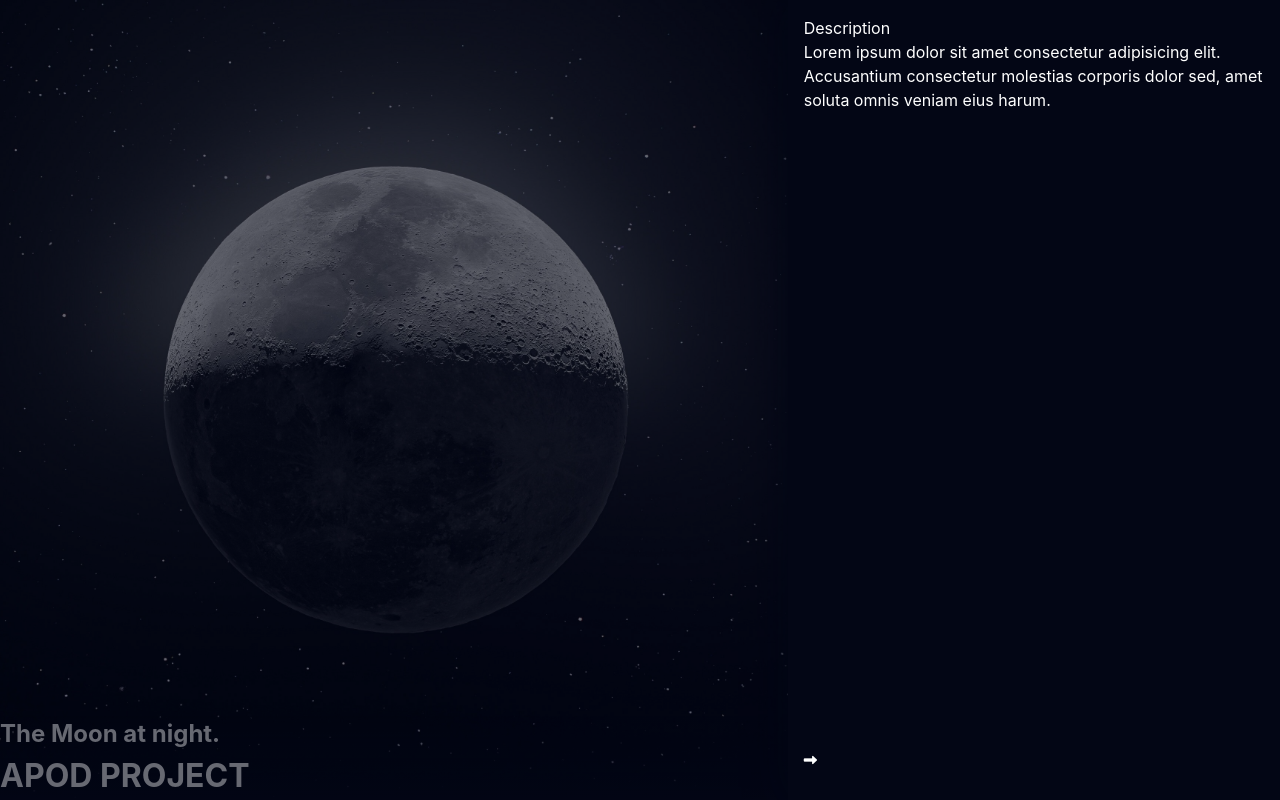
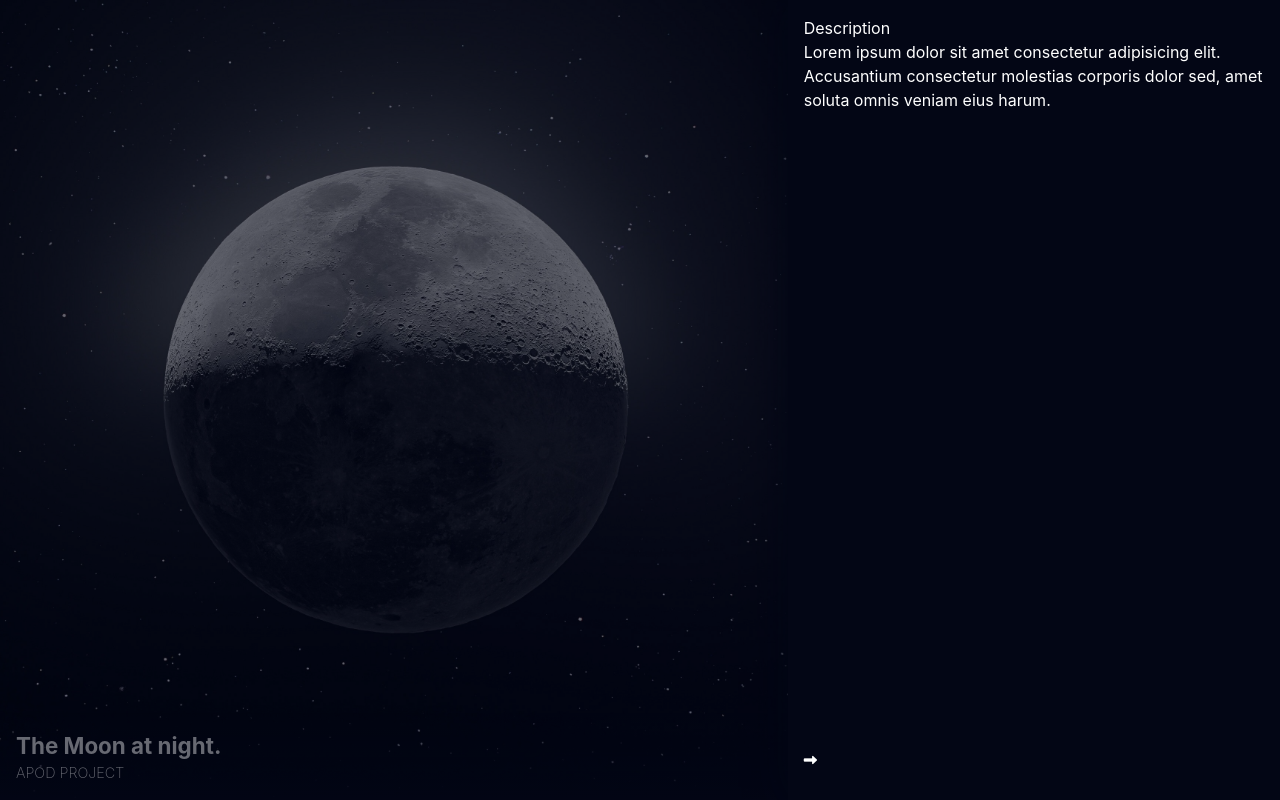
Before and after one commit to rlal2022/nasa-app, a React (Vite) app: page / in a window 1280 px wide. Built offline with nearby package versions, Linux system fonts and the light colour scheme.

Commit message:
toggle sidebar functionality

```diff
--- a/src/App.jsx
+++ b/src/App.jsx
@@ -1,14 +1,23 @@
+import { useState } from "react";
 import Footer from "./components/Footer";
 import Main from "./components/Main";
 import SideBar from "./components/SideBar";
 import "./index.css";
 
 function App() {
+  const [showModal, setShowModal] = useState(true);
+
+  function handleToggleModal() {
+    setShowModal(!showModal);
+  }
+
   return (
     <>
       <Main />
-      <SideBar></SideBar>
-      <Footer />
+      {/* conditional rendering sidebar*/}
+      {showModal && <SideBar handleToggleModal={handleToggleModal} />}
+
+      <Footer showModal={showModal} />
     </>
   );
 }
--- a/src/components/Footer.jsx
+++ b/src/components/Footer.jsx
@@ -1,6 +1,7 @@
 import React from "react";
 
-const Footer = () => {
+const Footer = (props) => {
+  const { showModal, handleToggleModal } = props;
   return (
     <footer>
       <div className="bgGradient"></div>
@@ -8,7 +9,7 @@ const Footer = () => {
         <h2>The Moon at night.</h2>
         <h1>APOD PROJECT</h1>
       </div>
-      <button>
+      <button onClick={handleToggleModal}>
         <i className="fa-solid fa-circle-info"></i>
       </button>
     </footer>
--- a/src/components/SideBar.jsx
+++ b/src/components/SideBar.jsx
@@ -1,8 +1,9 @@
 import React from "react";
 
-const SideBar = () => {
+const SideBar = (props) => {
+  const { handleToggleModal } = props;
   return (
-    <div className="sidebar">
+    <div className="sidebar" onClick={handleToggleModal}>
       <div className="bgOverlay"></div>
       <div className="sidebarContents">
         <div>
@@ -13,7 +14,7 @@ const SideBar = () => {
             eius harum.
           </p>
         </div>
-        <button>
+        <button onClick={handleToggleModal}>
           <i className="fa-solid fa-right-long"></i>
         </button>
       </div>
--- a/src/index.css
+++ b/src/index.css
@@ -19,7 +19,7 @@
 }
 
 #root {
-  min-width: 100vh;
+  min-height: 100vh;
   display: flex;
   display: relative;
 }
@@ -27,13 +27,13 @@
 .imgContainer {
   display: flex;
   flex-direction: column;
+  max-height: 100vh;
   width: 100%;
-  height: 100vh;
 }
 
 .bgImage {
   width: 100%;
-  height: 100px;
+  height: 100%;
   flex: 1;
   object-fit: cover;
 }
@@ -47,6 +47,39 @@ footer {
   align-items: center;
   justify-content: space-between;
   gap: 1rem;
+  padding: 1rem;
+}
+
+footer div {
+  display: flex;
+  flex-direction: column;
+}
+
+footer h2 {
+  font-size: 1.4rem;
+}
+
+footer h1 {
+  font-size: 0.9rem;
+  font-weight: 200;
+}
+
+footer button {
+  background: transparent;
+  border: none;
+  outline: none;
+  color: white;
+  padding: 1rem;
+  transition-duration: 200ms;
+  cursor: pointer;
+}
+
+footer button i {
+  font-size: 1.3rem;
+}
+
+footer button:hover {
+  opacity: 0.7;
 }
 
 .bgGradient {
```
